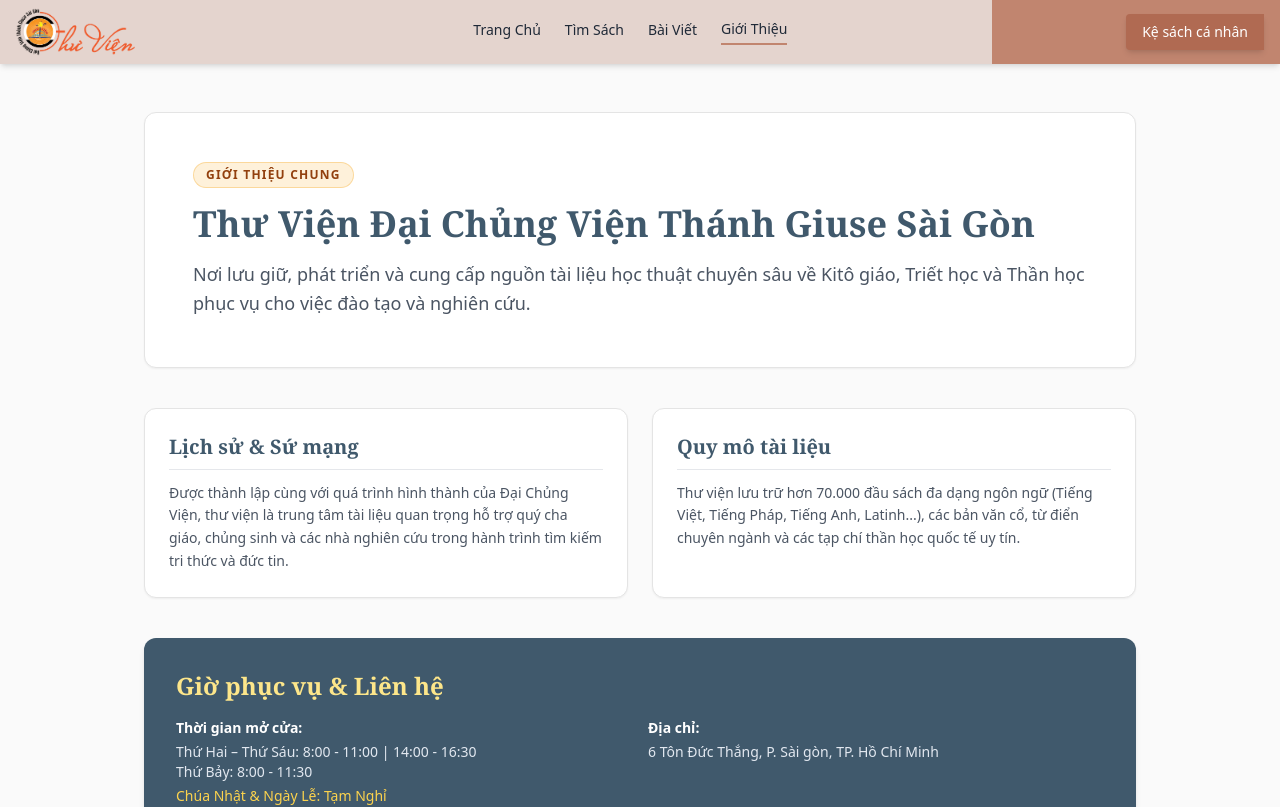
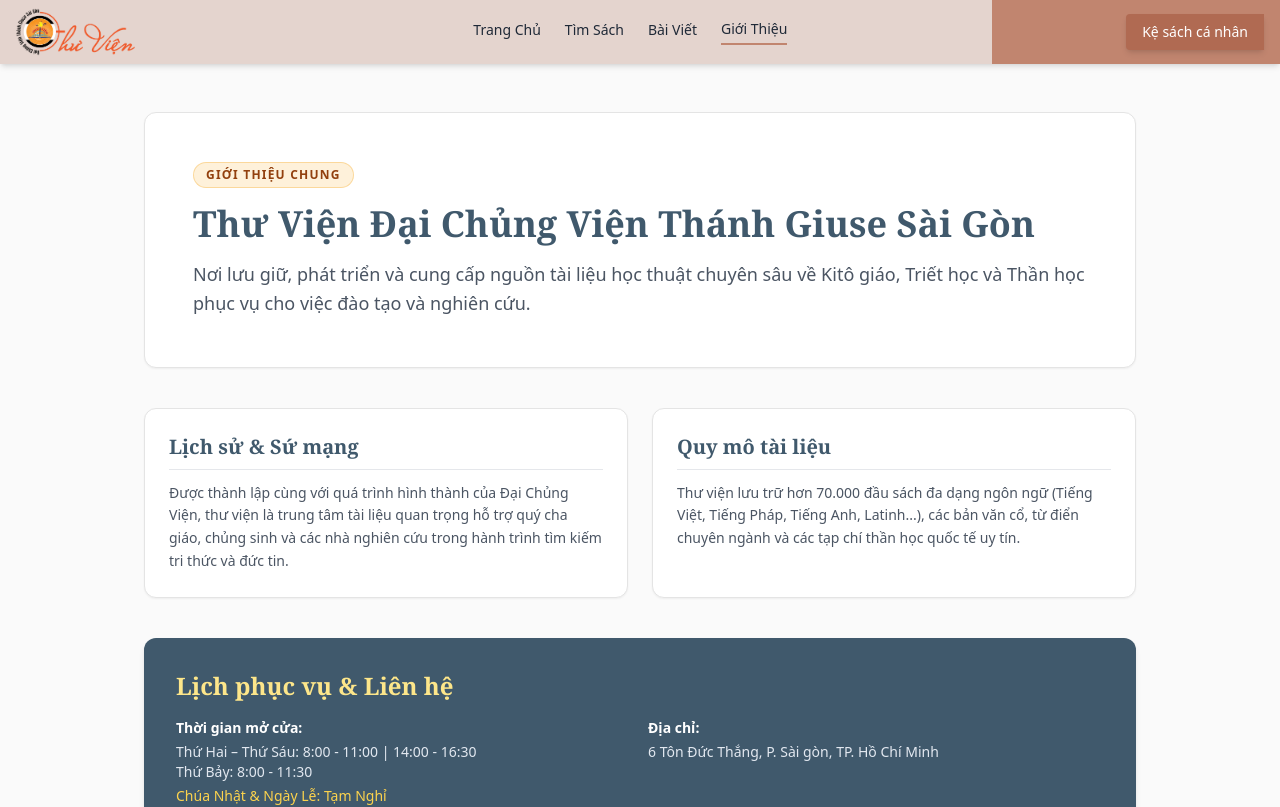
Before and after one commit to narukunegu/semi-librarium, a Nuxt app: page /about in a window 1280 px wide. Shown: the top 807 px of the page. Built offline with nearby package versions, Linux system fonts and the light colour scheme.

Commit message:
change hour = schedule

```diff
--- a/app/pages/about.vue
+++ b/app/pages/about.vue
@@ -46,7 +46,7 @@ useHead({
 
       <!-- Schedule & Contact Info -->
       <div class="bg-[#40596c] text-white p-8 rounded-xl shadow-md space-y-4">
-        <h2 class="font-serif text-2xl font-bold text-amber-200">Giờ phục vụ & Liên hệ</h2>
+        <h2 class="font-serif text-2xl font-bold text-amber-200">Lịch phục vụ & Liên hệ</h2>
         <div class="grid sm:grid-cols-2 gap-4 text-sm text-slate-200">
           <div>
             <strong class="text-white block mb-1">Thời gian mở cửa:</strong>
@@ -57,6 +57,7 @@ useHead({
           <div>
             <strong class="text-white block mb-1">Địa chỉ:</strong>
             <p>6 Tôn Đức Thắng, P. Sài gòn, TP. Hồ Chí Minh</p>
+
           </div>
         </div>
       </div>
```
